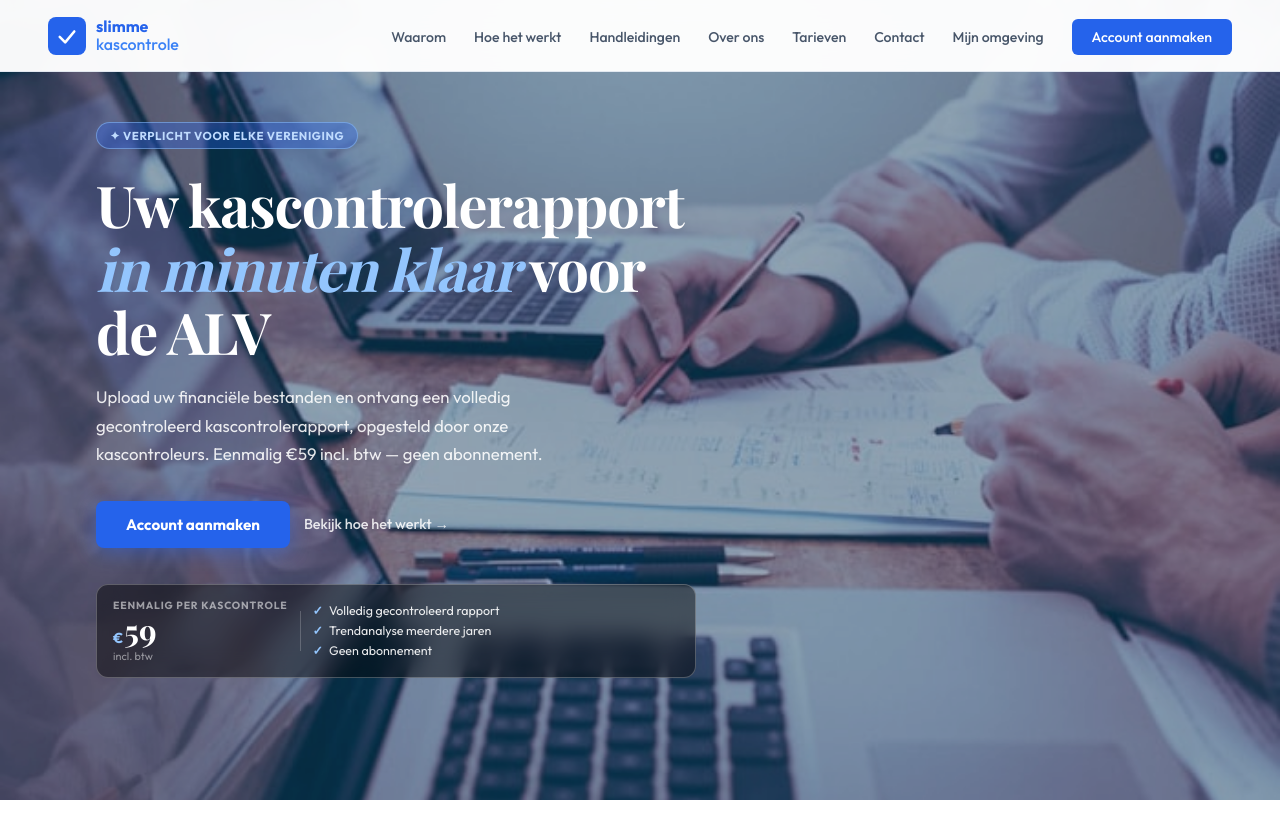
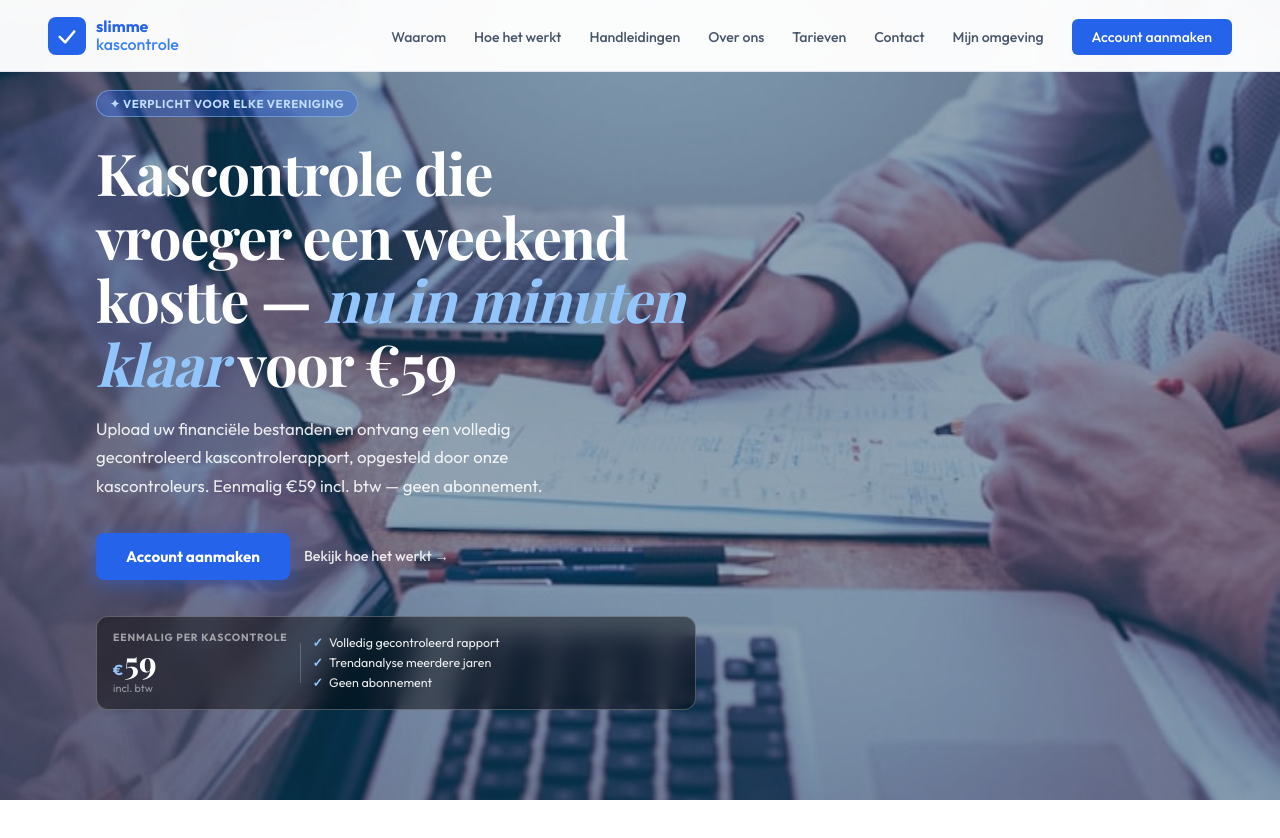
Before and after one commit to JJWVersteegh/Slimme-Kascontrole, a Next.js app: page / in a window 1280 px wide. Shown: the top 838 px of the page. Built offline with nearby package versions, Linux system fonts and the light colour scheme; a web font is replaced by a local one.

Commit message:
Update page.tsx

```diff
--- a/app/page.tsx
+++ b/app/page.tsx
@@ -262,7 +262,7 @@ footer a:hover{color:#93c5fd}
   <div class="hero-content">
     <div style="max-width:600px">
       <div class="hero-eyebrow">✦ Verplicht voor elke vereniging</div>
-      <h1>Uw kascontrolerapport <em>in minuten klaar</em> voor de ALV</h1>
+      <h1>Kascontrole die vroeger een weekend kostte — <em>nu in minuten klaar</em> voor €59</h1>
       <p class="hero-sub">Upload uw financiële bestanden en ontvang een volledig gecontroleerd kascontrolerapport, opgesteld door onze kascontroleurs. Eenmalig €59 incl. btw — geen abonnement.</p>
       <div class="hero-ctas">
         <a href="/registreer" class="btn-primary">Account aanmaken</a>
```
